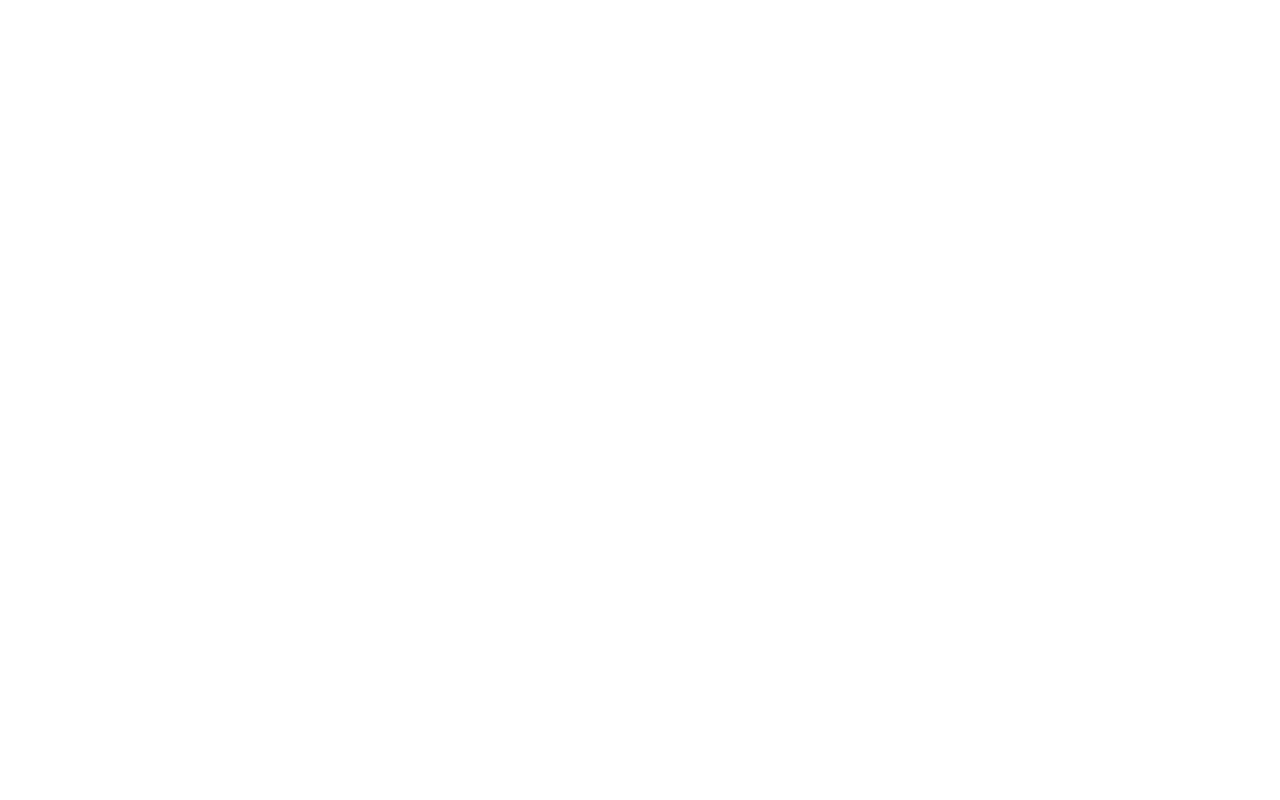
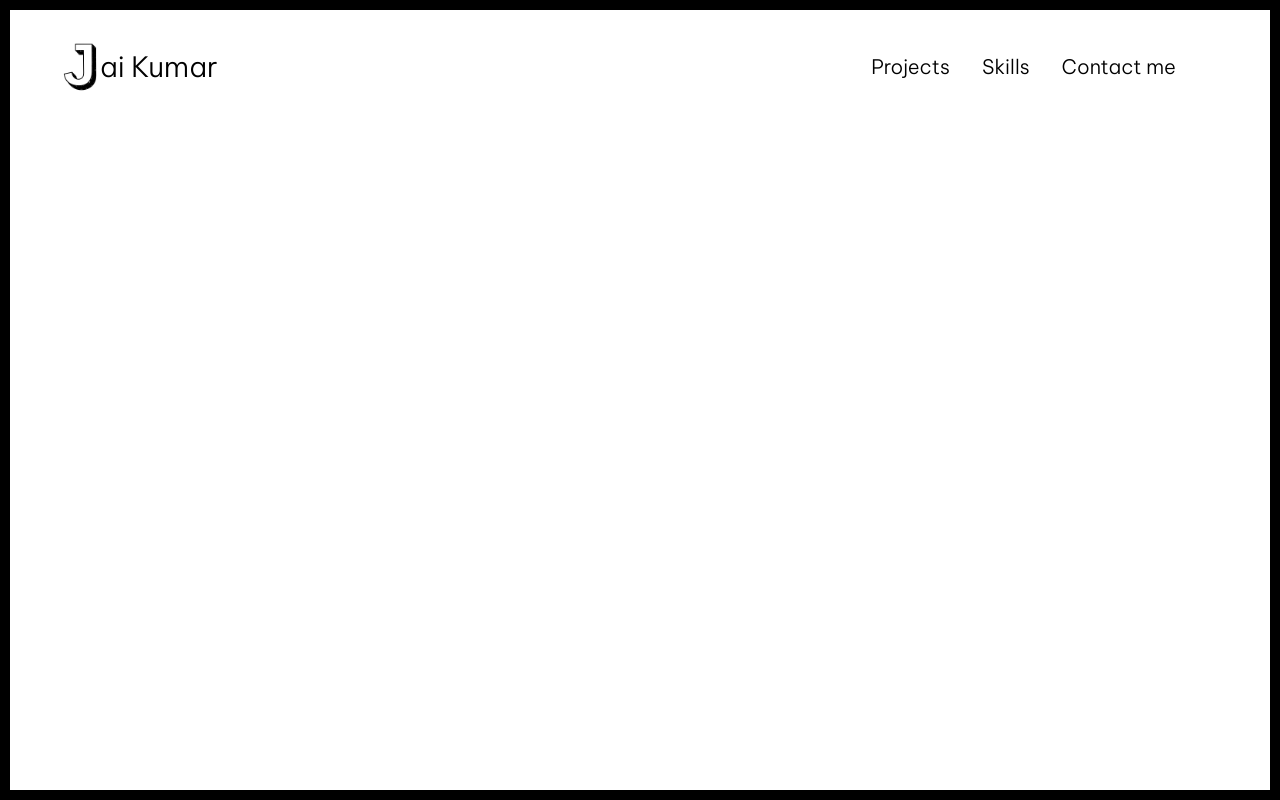
Before and after one commit to JaiKumarSuther/Portfolio-Website, a plain HTML site: page index.html in a window 1280 px wide. Drawn offline with Linux system fonts and the light colour scheme.

Commit message:
Created Navbar

```diff
--- a/index.html
+++ b/index.html
@@ -1,11 +1,26 @@
 <!DOCTYPE html>
 <html lang="en">
-<head>
-    <meta charset="UTF-8">
-    <meta name="viewport" content="width=device-width, initial-scale=1.0">
-    <title>Document</title>
-</head>
-<body>
-
-</body>
+  <head>
+    <meta charset="UTF-8" />
+    <meta name="viewport" content="width=device-width, initial-scale=1.0" />
+    <title>Portfolio Website</title>
+    <link rel="stylesheet" href="style.css">
+  </head>
+  <body>
+    <div class="wrapper">
+      <div class="container">
+        <div class="navbar">
+            <div class="logo-container">
+                <img src="userAsset/NavLogo.jpg" alt="" class="logo">
+                <div class="logo-text">ai Kumar</div>
+            </div>
+            <div class="nav-items">
+                <div><a href="#projects">Projects</a></div>
+                <div><a href="#skills">Skills</a></div>
+                <div><a href="#contact-me">Contact me</a></div>
+            </div>
+        </div>
+      </div>
+    </div>
+  </body>
 </html>
--- a/style.css
+++ b/style.css
@@ -0,0 +1,67 @@
+@import url("https://fonts.googleapis.com/css2?family=Be+Vietnam+Pro:wght@300&display=swap");
+* {
+    margin: 0;
+    padding: 0;
+    box-sizing: border-box;
+    font-family: "Be Vietnam Pro", sans-serif;
+    /* scroll-behavior: smooth; */
+}
+:root {
+    --bgOrange: #e84949;
+}
+.wrapper {
+    height: 100vh;
+    overflow-y: auto;
+    overflow-x: hidden;
+    border: 10px solid black;
+}
+
+.container {
+    width: 1200px;
+    margin: 0 auto;
+}
+
+.navbar {
+    display: flex;
+    justify-content: space-between;
+    align-items: center;
+    padding-top: 1rem;
+}
+
+.logo {
+    width: 80px;
+}
+
+.logo-container {
+    display: flex;
+    align-items: center;
+}
+
+.logo-text {
+    margin-left: -1.25rem;
+    font-size: 28px;
+}
+
+.nav-items {
+    display: flex;
+    gap: 2rem;
+    padding: 0 4rem;
+
+}
+
+.nav-items div {
+    font-size: 20px;
+    font-weight: 500;
+    cursor: pointer;
+}
+.nav-items div a {
+    color: black;
+    transition: all 0.8s;
+}
+
+a {
+    text-decoration: none;
+}
+.nav-items div:hover {
+    font-weight: bold;
+}
```
